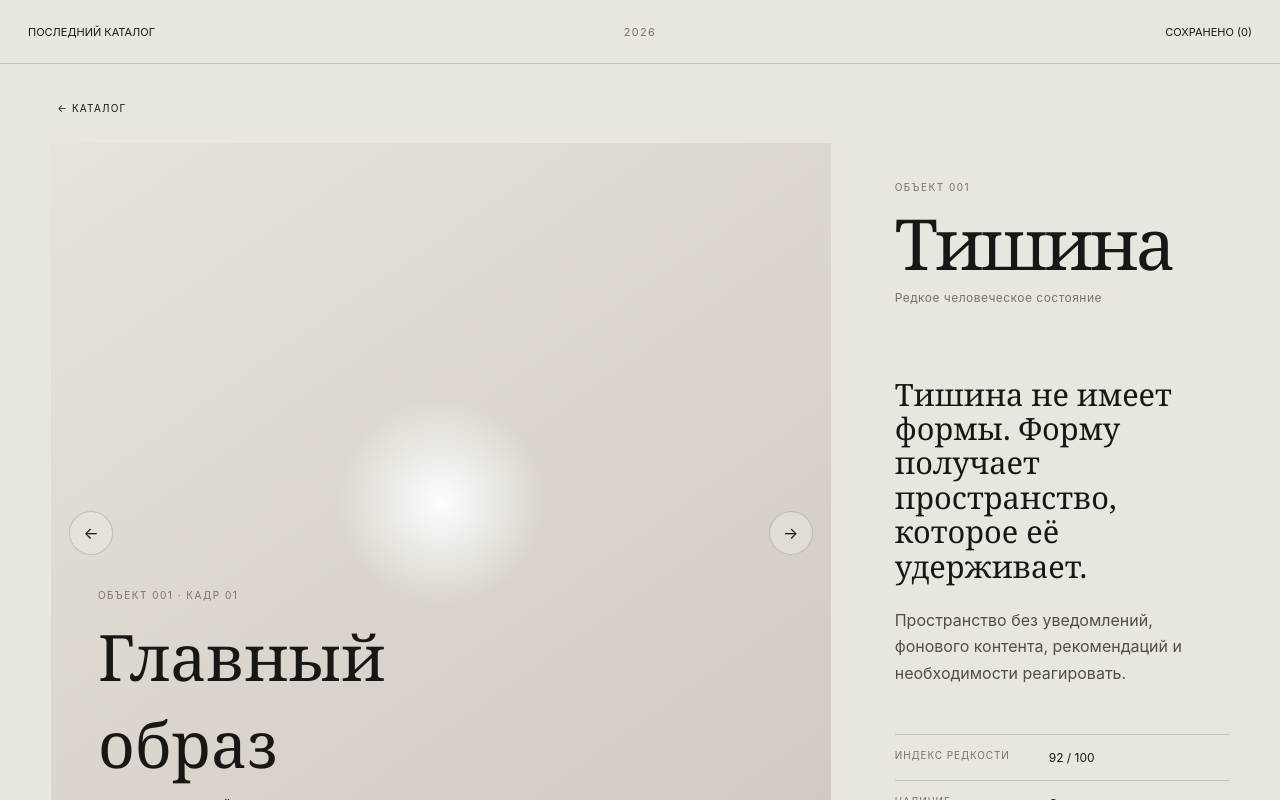
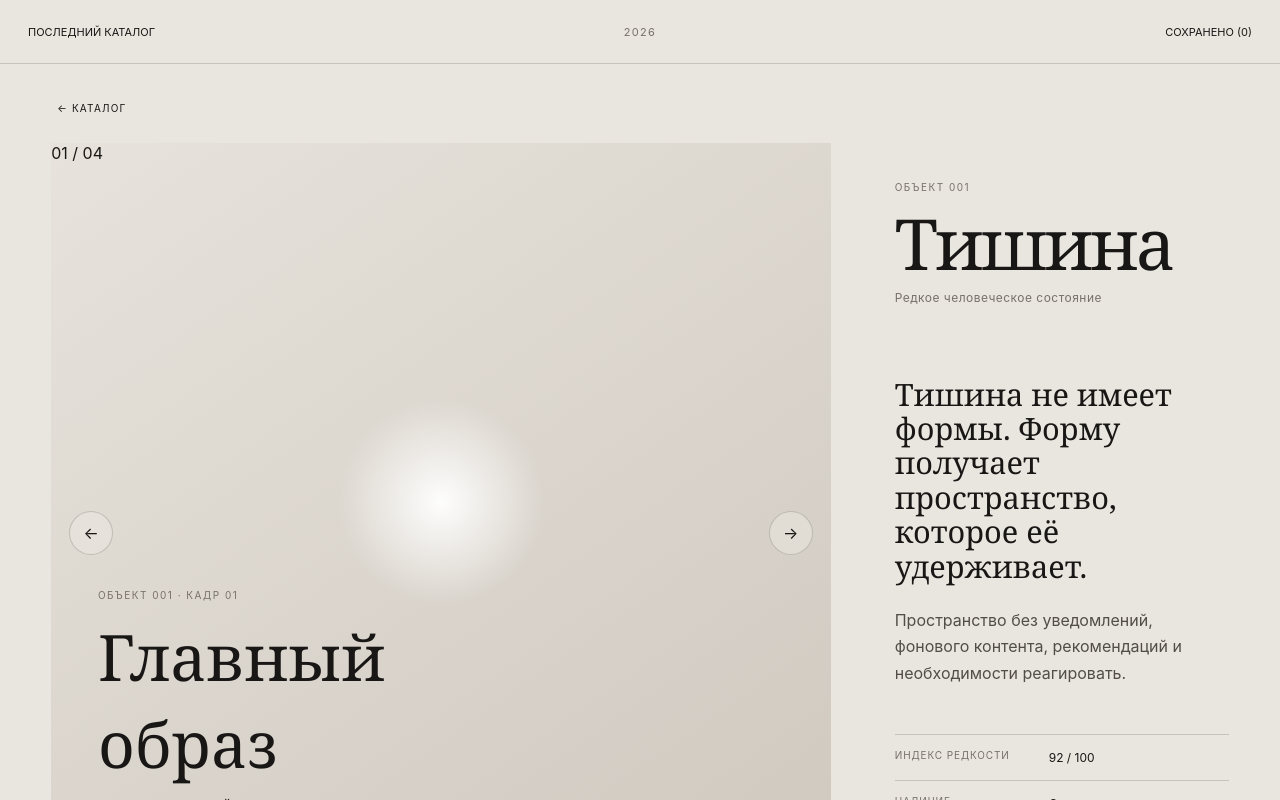
Before and after one commit to gkkm8bm7rn-eng/the-last-catalog, a React (Vite) app: page / in a window 1280 px wide. Both pictures are taken after a click on the button "001". Shown: the top 800 px of the page. Built offline with nearby package versions, Linux system fonts and the light colour scheme.

Commit message:
Upgrade product gallery for standalone images

```diff
--- a/src/components/Gallery.jsx
+++ b/src/components/Gallery.jsx
@@ -1,33 +1,77 @@
-import { useEffect, useState } from 'react'
+import { useEffect, useRef, useState } from 'react'
+
+const assetUrl = (file) => `${import.meta.env.BASE_URL}images/${file}`
 
 export default function Gallery({ item }) {
   const [index, setIndex] = useState(0)
+  const touchStart = useRef(null)
 
   useEffect(() => setIndex(0), [item.id])
 
+  useEffect(() => {
+    const onKey = (event) => {
+      if (event.key === 'ArrowLeft') setIndex((current) => (current - 1 + item.slides.length) % item.slides.length)
+      if (event.key === 'ArrowRight') setIndex((current) => (current + 1) % item.slides.length)
+    }
+    window.addEventListener('keydown', onKey)
+    return () => window.removeEventListener('keydown', onKey)
+  }, [item.slides.length])
+
   const go = (direction) => {
     setIndex((current) => (current + direction + item.slides.length) % item.slides.length)
+  }
+
+  const onTouchStart = (event) => {
+    touchStart.current = event.changedTouches[0]?.clientX ?? null
+  }
+
+  const onTouchEnd = (event) => {
+    if (touchStart.current == null) return
+    const end = event.changedTouches[0]?.clientX ?? touchStart.current
+    const delta = end - touchStart.current
+    touchStart.current = null
+    if (Math.abs(delta) < 44) return
+    go(delta > 0 ? -1 : 1)
   }
 
   const slide = item.slides[index]
 
   return (
     <section className="gallery" aria-label={`Галерея: ${item.title}`}>
-      <div className={`gallery-frame gallery-frame-${item.id}`}>
-        <div className="gallery-placeholder">
-          <span className="eyebrow">ОБЪЕКТ {item.id} · КАДР {String(index + 1).padStart(2, '0')}</span>
-          <strong>{slide.label}</strong>
-          <p>{slide.note}</p>
-          <small>Финальное самостоятельное изображение будет добавлено после отдельного визуального прогона.</small>
+      <div
+        className={`gallery-frame gallery-frame-${item.id}`}
+        onTouchStart={onTouchStart}
+        onTouchEnd={onTouchEnd}
+      >
+        {slide.ready ? (
+          <img className="gallery-image" src={assetUrl(slide.file)} alt={slide.alt} />
+        ) : (
+          <div className="gallery-placeholder">
+            <span className="eyebrow">ОБЪЕКТ {item.id} · КАДР {String(index + 1).padStart(2, '0')}</span>
+            <strong>{slide.label}</strong>
+            <p>{slide.note}</p>
+            <small>Здесь будет самостоятельный финальный кадр — без нарезки коллажа и соседних фрагментов.</small>
+          </div>
+        )}
+
+        <div className="gallery-counter" aria-hidden="true">
+          {String(index + 1).padStart(2, '0')} / {String(item.slides.length).padStart(2, '0')}
         </div>
         <button className="gallery-arrow gallery-arrow-left" onClick={() => go(-1)} aria-label="Предыдущее изображение">←</button>
         <button className="gallery-arrow gallery-arrow-right" onClick={() => go(1)} aria-label="Следующее изображение">→</button>
       </div>
+
       <div className="gallery-nav">
-        <span>{String(index + 1).padStart(2, '0')} / {String(item.slides.length).padStart(2, '0')}</span>
-        <div className="gallery-dots">
+        <span>{slide.label}</span>
+        <div className="gallery-dots" aria-label="Выбор изображения">
           {item.slides.map((s, i) => (
-            <button key={s.label} className={i === index ? 'active' : ''} onClick={() => setIndex(i)} aria-label={`Кадр ${i + 1}`} />
+            <button
+              key={s.file}
+              className={i === index ? 'active' : ''}
+              onClick={() => setIndex(i)}
+              aria-label={`${s.label}, кадр ${i + 1}`}
+              aria-current={i === index ? 'true' : undefined}
+            />
           ))}
         </div>
       </div>
```
